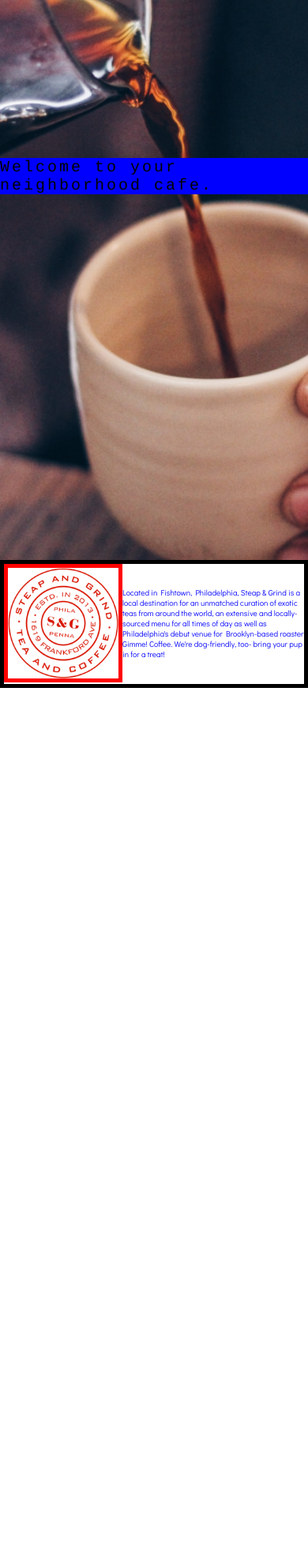
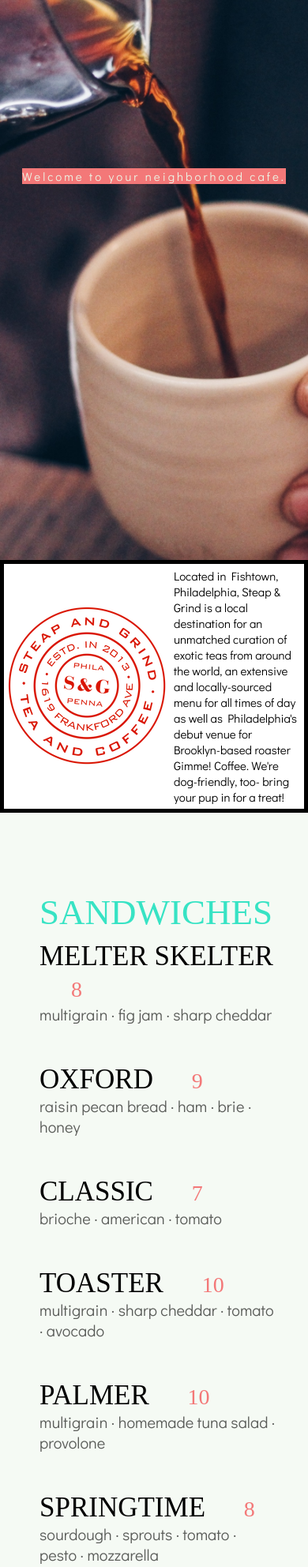
Before and after one commit to bummings/steap-grind, a PHP site: page / in a window 390 px wide. Shown: the part 262-2246 px from the top of the page at 79% size. Before the commit the page ends 1133 px from the top, so only its background shows below. Run offline with PHP 8.4, Linux system fonts and the light colour scheme.

Commit message:
media queries fixed

```diff
--- a/css/style.css
+++ b/css/style.css
@@ -21,15 +21,6 @@ $breakoint argument choices-
 
 html {
   font-size: 62.5%; }
-  @media (max-width: 75em) {
-    html {
-      color: red; } }
-  @media (max-width: 56.25em) {
-    html {
-      color: green; } }
-  @media (max-width: 40em) {
-    html {
-      color: blue; } }
 
 body {
   box-sizing: border-box; }
@@ -103,51 +94,62 @@ body {
   font-weight: 100;
   font-family: Didact Gothic;
   letter-spacing: 3px; }
-  .hero--welcome {
-    background-color: orange; }
   @media (max-width: 112.5em) {
     .hero--welcome {
-        background: white;
+      background: #F37878;
+      color: #ECF5E5;
       font-size: 4.8rem; } }
   @media (max-width: 75em) {
     .hero--welcome {
-        background-color: green;
       font-size: 4rem; } }
   @media (max-width: 56.25em) {
     .hero--welcome {
-        font-size: 3rem;
-        background-color: red;
-        color: black;
-        font-family: 'courier'; } }
+      font-size: 2.5rem; } }
   @media (max-width: 40em) {
     .hero--welcome {
-        font-size: 2rem;
-        background-color: blue; } }
+      font-size: 1.5rem; } }
 
 .about {
   background-color: #fff;
   display: flex;
   justify-content: center;
   align-items: center;
-  border: 5px solid black; }
+  border: 5px solid black;
+  padding: 4rem 5rem; }
+  @media (max-width: 56.25em) {
+    .about {
+      padding: .5rem; } }
   .about--logo__logo {
     height: 348px;
-    width: 348px; }
+    width: 348px;
+    margin-right: 5rem; }
     @media (max-width: 75em) {
       .about--logo__logo {
-        border: 5px dotted black;
+        height: 300px;
+        width: 300px; } }
+    @media (max-width: 56.25em) {
+      .about--logo__logo {
+        height: 250px;
+        width: 250px;
+        margin-right: 1rem; } }
+    @media (max-width: 40em) {
+      .about--logo__logo {
         height: 200px;
         width: 200px; } }
+  .about--text {
+    font-family: Didact Gothic;
+    font-size: 3rem; }
+    @media (max-width: 75em) {
+      .about--text {
+        font-size: 2.7rem; } }
     @media (max-width: 56.25em) {
-      .about--logo__logo {
-        border: 5px solid red;
-        height: 150px;
-        width: 150px; } }
       .about--text {
-    font-family: Didact Gothic; }
+        font-size: 2rem; } }
+    @media (max-width: 40em) {
+      .about--text {
+        font-size: 1.5rem; } }
 
 .menu {
-  height: 100vh;
   display: grid;
   grid-column: center-start / center-end;
   padding: 10rem 5rem;
@@ -160,42 +162,86 @@ body {
     text-transform: uppercase;
     color: #37E3C4;
     font-size: 7.3rem; }
+    @media (max-width: 56.25em) {
+      .menu--item__section {
+        font-size: 5rem; } }
+    @media (max-width: 40em) {
+      .menu--item__section {
+        font-size: 4.5rem; } }
+  @media (max-width: 56.25em) {
+    .menu--item__item {
+      margin-bottom: 4rem; } }
   .menu--item__item--name {
     font-family: 'Dense';
     text-transform: uppercase;
     font-size: 5.3rem; }
+    @media (max-width: 56.25em) {
+      .menu--item__item--name {
+        font-size: 4rem; } }
+    @media (max-width: 40em) {
+      .menu--item__item--name {
+        font-size: 3.5rem; } }
   .menu--item__item--price {
     margin-left: 4rem;
     color: #F37878;
-    font-size: 3rem; }
+    font-size: 3.6rem; }
+    @media (max-width: 56.25em) {
+      .menu--item__item--price {
+        font-size: 3rem; } }
+    @media (max-width: 40em) {
+      .menu--item__item--price {
+        font-size: 2.8rem; } }
   .menu--item__item--description {
     font-family: Didact Gothic;
     font-size: 2rem;
     color: #595B58; }
 
 .findus {
-  background-color: #37E3C4;
+  background-color: #F37878;
   color: #18191D;
   height: 75vh;
   font-family: Didact Gothic;
   display: flex;
-  align-items: center; }
-  .findus--map {
-    padding: 3rem; }
+  align-items: center;
+  padding-left: 3rem;
+  padding-right: 12rem; }
+  @media (max-width: 56.25em) {
+    .findus {
+      padding-right: 2rem; } }
+  @media (max-width: 40em) {
+    .findus {
+      padding-right: .5rem;
+      padding-left: 1rem; } }
+  @media (max-width: 75em) {
+    .findus--map__map {
+      height: 311.2px;
+      width: 400px; } }
+  @media (max-width: 56.25em) {
+    .findus--map__map {
+      height: 252.85px;
+      width: 325px; } }
   @media (max-width: 40em) {
     .findus--map__map {
-        height: 100px;
-        width: 100px; } }
+      height: 155.6px;
+      width: 200px; } }
   .findus--text {
-    padding: 5rem;
-    padding-right: 12rem; }
+    padding: 5rem; }
+    @media (max-width: 40em) {
+      .findus--text {
+        padding: .5rem; } }
     .findus--text__text {
       font-size: 2.5rem; }
+      @media (max-width: 56.25em) {
+        .findus--text__text {
+          font-size: 1.8rem; } }
+      @media (max-width: 40em) {
+        .findus--text__text {
+          font-size: 1rem; } }
 
 .social {
   background-color: greenyellow;
   font-size: 4.8rem;
-  height: 110vh;
+  height: 100vh;
   display: flex;
   justify-content: center;
   align-items: center;
--- a/index.html
+++ b/index.html
@@ -11,12 +11,11 @@
 </head>
 
 <body>
-  <div class="container">
+
+<div class="container">
 
 
-    <!-- <div class="bruh">say bruh</div> -->
 
-<!-- ok bruh right here !!!!!!!!!!!!!!!!!!!!!!!! -->
 
   <!-- <nav class="nav">
     <div class="nav__contact">
@@ -72,13 +71,12 @@
 
 
 
-  <!-- <section class="menu">
+  <section class="menu">
     <div class="menu--item__section">Sandwiches</div>
-
-
     <div class="menu--item__item">
       <div class="menu--item__item--name">
-        Melter Skelter <span class='menu--item__item--price'>8</span>
+        Melter Skelter
+        <span class='menu--item__item--price'>8</span>
       </div>
       <div class="menu--item__item--description">
         multigrain · fig jam · sharp cheddar
@@ -87,7 +85,8 @@
 
     <div class="menu--item__item">
       <div class="menu--item__item--name">
-        Oxford <span class='menu--item__item--price'>9</span>
+        Oxford
+        <span class='menu--item__item--price'>9</span>
       </div>
       <div class="menu--item__item--description">
         raisin pecan bread · ham · brie · honey
@@ -96,7 +95,8 @@
 
     <div class="menu--item__item">
       <div class="menu--item__item--name">
-        Classic <span class='menu--item__item--price'>7</span>
+        Classic
+        <span class='menu--item__item--price'>7</span>
       </div>
       <div class="menu--item__item--description">
         brioche · american · tomato
@@ -105,7 +105,8 @@
 
     <div class="menu--item__item">
       <div class="menu--item__item--name">
-        Toaster <span class='menu--item__item--price'>10</span>
+        Toaster
+        <span class='menu--item__item--price'>10</span>
       </div>
       <div class="menu--item__item--description">
         multigrain · sharp cheddar · tomato · avocado
@@ -114,7 +115,8 @@
 
     <div class="menu--item__item">
       <div class="menu--item__item--name">
-        Palmer <span class='menu--item__item--price'>10</span>
+        Palmer
+        <span class='menu--item__item--price'>10</span>
       </div>
       <div class="menu--item__item--description">
         multigrain · homemade tuna salad · provolone
@@ -123,7 +125,8 @@
 
     <div class="menu--item__item">
       <div class="menu--item__item--name">
-        Springtime <span class='menu--item__item--price'>8</span>
+        Springtime
+        <span class='menu--item__item--price'>8</span>
       </div>
       <div class="menu--item__item--description">
         sourdough · sprouts · tomato · pesto · mozzarella
@@ -132,7 +135,8 @@
 
     <div class="menu--item__item">
       <div class="menu--item__item--name">
-        Mikey <span class='menu--item__item--price'>9</span>
+        Mikey
+        <span class='menu--item__item--price'>9</span>
       </div>
       <div class="menu--item__item--description">
         sourdough · turkey · tomato chutney · romaine · onion · provolone
@@ -141,7 +145,8 @@
 
     <div class="menu--item__item">
       <div class="menu--item__item--name">
-        Curry "Chicken" <span class='menu--item__item--price'>10</span>
+        Curry "Chicken"
+        <span class='menu--item__item--price'>10</span>
       </div>
       <div class="menu--item__item--description">
         toasted multigrain · homemade curry "chicken" salad · romaine
@@ -150,7 +155,8 @@
 
     <div class="menu--item__item">
       <div class="menu--item__item--name">
-        Veg <span class='menu--item__item--price'>8</span>
+        Veg
+        <span class='menu--item__item--price'>8</span>
       </div>
       <div class="menu--item__item--description">
         multigrain · homemade hummus · cucumber · avocado · sprouts
@@ -159,7 +165,8 @@
 
     <div class="menu--item__item">
       <div class="menu--item__item--name">
-        B.L.A.T. <span class='menu--item__item--price'>10</span>
+        B.L.A.T.
+        <span class='menu--item__item--price'>10</span>
       </div>
       <div class="menu--item__item--description">
         toasted multigrain · basil · mayo · bacon · lettuce · avocado · tomato
@@ -168,10 +175,53 @@
 
     <div class="menu--item__item">
       <div class="menu--item__item--name">
-        The Kensington <span class='menu--item__item--price'>8</span>
+        The Kensington
+        <span class='menu--item__item--price'>8</span>
       </div>
       <div class="menu--item__item--description">
         sourdough · ham · saffron · chutney · mustard · cheddar
+      </div>
+    </div>
+
+
+    <div class="menu--item__section">Salads</div>
+    <div class="menu--item__item">
+      <div class="menu--item__item--name">
+        Arugula
+        <span class='menu--item__item--price'>10</span>
+      </div>
+      <div class="menu--item__item--description">
+        fresh arugula · roasted walnuts · cranberries · goat cheese
+      </div>
+    </div>
+
+    <div class="menu--item__item">
+      <div class="menu--item__item--name">
+        Veggie
+        <span class='menu--item__item--price'>10</span>
+      </div>
+      <div class="menu--item__item--description">
+        mixed greens · housemade hummus · avocado · cucumber · sprouts
+      </div>
+    </div>
+
+    <div class="menu--item__item">
+      <div class="menu--item__item--name">
+        Caprese
+        <span class='menu--item__item--price'>10</span>
+      </div>
+      <div class="menu--item__item--description">
+        fresh mozzarella · tomato basil · basalmic reduction · extra virgin olive oil
+      </div>
+    </div>
+
+    <div class="menu--item__item">
+      <div class="menu--item__item--name">
+        Tuna
+        <span class='menu--item__item--price'>12</span>
+      </div>
+      <div class="menu--item__item--description">
+        mixed greens · housemade tuna salad · sprouts · cucumber · avocado
       </div>
     </div>
 
@@ -181,20 +231,16 @@
 
 
 
-
-
-
-
-
-
   <section class="findus">
     <div class="findus--map">
-      <img class="findus--map__map" src="assets/img/map-invert.png" alt="">
+      <!-- <img class="findus--map__map" src="assets/img/map-invert.png" alt="map"> -->
+      <!-- <iframe src="https://www.google.com/maps/embed?pb=!1m18!1m12!1m3!1d3057.5183128376266!2d-75.13519918491573!3d39.97452097941888!2m3!1f0!2f0!3f0!3m2!1i1024!2i768!4f13.1!3m3!1m2!1s0x89c6c86ac6ba3ba7%3A0xc2ba3d5122559d07!2sSteap+and+Grind!5e0!3m2!1sen!2sus!4v1525298204034" width="400" height="300" frameborder="0" style="border:0" allowfullscreen></iframe> -->
     </div>
     <div class="findus--text">
-      <p class="findus--text__text">We are located in the heart of Fishtown at 1619 Franford Avenue, across from Palmer Park and a 2 minute walk from the Girard
-      stop. Look for the big, beautiful brick building.</p>
+      <p class="findus--text__text">We are located in the heart of Fishtown at 1619 Franford Avenue, across from Palmer Park and a 2 minute walk from the
+        Girard stop. Look for the big, beautiful brick building.</p>
     </div>
+
   </section>
 
 
@@ -218,11 +264,13 @@
       <img class="footer--logo" src="assets/img/logo2.png" alt="steap logo">
     </div>
     <div class="footer--address">
-      1619 Frankford Avenue
+      1619 Frankford Ave
+      <br>Phila, PA 19122
+      <br>(267) 858-4427
     </div>
   </section>
 
-  </div> -->
+</div>
 
 </body>
 
--- a/sass/base/_base.scss
+++ b/sass/base/_base.scss
@@ -16,16 +16,16 @@ html {
   }
 
   @include respond(tab-land) {
-    color: red
+    // color: red
   }
 
   @include respond(tab-port) {
-    color: green;
+    // color: green;
 
   }
 
   @include respond(phone) {
-    color: blue;
+    // color: blue;
   }
 
   @include respond(big-desktop) {
--- a/sass/layout/_about.scss
+++ b/sass/layout/_about.scss
@@ -4,36 +4,52 @@
   justify-content: center;
   align-items: center;
   border: 5px solid black;
-  // padding: 4rem 5rem;
+  padding: 4rem 5rem;
+
+  @include respond (tab-port) {
+    padding: .5rem;
+  }
 
   &--logo {
 
     &__logo {
       height: 348px;
       width: 348px;
-      // margin-right: 10rem;
+      margin-right: 5rem;
 
       @include respond(tab-land) {
-        border: 5px dotted black;
+        height: 300px;
+        width: 300px;
+      }
+
+      @include respond(tab-port) {
+        height: 250px;
+        width: 250px;
+        margin-right: 1rem;
+      }
+
+      @include respond(phone) {
         height: 200px;
         width: 200px;
       }
-
-      @include respond(tab-port) {
-        border: 5px solid red;
-        height: 150px;
-        width: 150px;
-      }
-
-      // @include respond(phone) {
-      //   height: 100px;
-      //   width: 100px;
-      // }
     }
   }
 
   &--text {
     font-family: $font-primary;
+    font-size: 3rem;
+
+    @include respond(tab-land) {
+      font-size: 2.7rem;
+    }
+
+    @include respond(tab-port) {
+      font-size: 2rem;
+    }
+
+    @include respond(phone) {
+      font-size: 1.5rem;
+    }
   }
 
 }
--- a/sass/layout/_findus.scss
+++ b/sass/layout/_findus.scss
@@ -1,29 +1,59 @@
 .findus {
-  background-color: $color-secondary;
+  background-color: $color-primary;
   color: $color-offblack;
   height: 75vh;
   // font-size: 3.6rem;
   font-family: $font-primary;
   display: flex;
   align-items: center;
+  padding-left: 3rem;
+  padding-right: 12rem;
 
-  &--map {
-    padding: 3rem;
+  @include respond(tab-port) {
+    padding-right: 2rem;
+  }
 
-    &__map {
-      @include respond(phone) {
-        height: 100px;
-        width: 100px;
-      }
+  @include respond(phone) {
+    padding-right: .5rem;
+    padding-left: 1rem;
+  }
+
+  &--map__map {
+    @include respond(tab-land) {
+      height: 311.2px;
+      width: 400px;
+    }
+
+    @include respond(tab-port) {
+      height: 252.85px;
+      width: 325px;
+    }
+
+    @include respond(phone) {
+      height: 155.6px;
+      width: 200px;
     }
   }
 
+
   &--text {
     padding: 5rem;
-    padding-right: 12rem;
+
+    @include respond(phone) {
+      padding: .5rem;
+    }
 
     &__text {
       font-size: 2.5rem;
+
+      @include respond(tab-port) {
+        font-size: 1.8rem;
+
+      }
+
+      @include respond(phone) {
+        font-size: 1rem;
+      }
     }
 
   }
--- a/sass/layout/_footer.scss
+++ b/sass/layout/_footer.scss
@@ -1,17 +1,55 @@
 .footer {
   background-color: $color-primary;
   font-family: $font-primary;
-  height: 10rem;
+  font-size: 1.8rem;
+  height: 13rem;
   display: flex;
   align-items: center;
+  justify-content: space-around;
+
+  @include respond(tab-land) {
+    height: 10rem;
+  }
+
+  @include respond(tab-port) {
+    height: 7.5rem;
+    font-size: 1.2rem;
+  }
+
+  @include respond(phone) {
+    height: 5rem;
+    font-size: .5rem;
+  }
+
+
+
+
 
   &--logo {
     height: 74px;
     width: 584px;
+
+    @include respond (tab-land) {
+      height: 55.5px;
+      width: 428px;
+    }
+
+    @include respond(tab-port) {
+      height: 48.1px;
+      width: 379.6px;
+    }
+
+    @include respond(phone) {
+      height: 25.9px;
+      width: 204.4px;
+    }
   }
 
   &--address {
-    justify-items: flex-end;
+
+    @include respond(phone) {
+      text-transform: uppercase;
+    }
 
   }
 }
--- a/sass/layout/_hero.scss
+++ b/sass/layout/_hero.scss
@@ -12,37 +12,29 @@
   justify-content: center;
   align-items: center;
 
-    // font-size: 6.4rem;
-
     font-weight: 100;
     font-family: $font-primary;
-    // color: $color-offwhite;
     letter-spacing: 3px;
-    // margin-bottom: 20rem;
 
   &--welcome {
-    background-color: orange;
 
     @include respond(laptop) {
-      background: white;
+      background: $color-primary;
+      color: $color-offwhite;
       font-size: 4.8rem;
     }
 
     @include respond(tab-land) {
-      background-color: green;
+      // background-color: green;
       font-size: 4rem;
     }
 
     @include respond(tab-port) {
-      font-size: 3rem;
-      background-color: red;
-      color: black;
-      font-family: 'courier';
+      font-size: 2.5rem;
     }
 
     @include respond(phone) {
-      font-size: 2rem;
-      background-color: blue;
+      font-size: 1.5rem;
     }
   }
 }
--- a/sass/layout/_menu.scss
+++ b/sass/layout/_menu.scss
@@ -1,13 +1,11 @@
 .menu {
 
-  height: 100vh;
+  // height: 100vh;
 
   display: grid;
   grid-column: center-start / center-end;
   padding: 10rem 5rem;
 
-  // grid-template-columns: repeat(auto-fit, minmax(25rem, 1fr));
-  // grid-gap: 7rem;
   grid-template-columns: repeat(auto-fit, minmax(30rem, 1fr));
   grid-row-gap: 1rem;
   grid-column-gap: 8rem;
@@ -22,24 +20,48 @@
       text-transform: uppercase;
       color: $color-secondary;
       font-size: 7.3rem;
+
+      @include respond(tab-port) {
+        font-size: 5rem;
+      }
+
+      @include respond(phone) {
+        font-size: 4.5rem;
+      }
     }
 
     &__item {
-      // border: 5px solid red;
+      @include respond(tab-port) {
+        margin-bottom: 4rem;
+      }
 
       &--name {
         // font-family: $font-primary;
         font-family: 'Dense';
         text-transform: uppercase;
-        // font-size: 3.2rem;
         font-size: 5.3rem;
+
+        @include respond(tab-port) {
+          font-size: 4rem;
+        }
+
+        @include respond(phone) {
+          font-size: 3.5rem;
+        }
       }
 
       &--price {
         margin-left: 4rem;
         color: $color-primary;
-        font-size: 3rem;
-        // align-self: center;  ????
+        font-size: 3.6rem;
+
+        @include respond(tab-port) {
+          font-size: 3rem;
+        }
+
+        @include respond(phone) {
+          font-size: 2.8rem;
+        }
       }
 
       &--description {
@@ -49,38 +71,4 @@
       }
     }
   }
-
-
-
-
-
-
-
-
-
-
-  // border: 5px solid black;
-
-  // &--header {
-  //   border: 3px solid black;
-  // }
-
-  // &--item {
-
-  //   &__title {
-  //     text-transform: uppercase;
-  //     margin: 1rem;
-  //   }
-
-  //   // &__price {
-
-  //   // }
-
-  //   &__description {
-  //     margin: 0;
-  //     font-size: 2rem;
-  //     font-family: $font-primary;
-  //     color: $color-offblack;
-  //   }
-  // }
 }
--- a/sass/layout/_social.scss
+++ b/sass/layout/_social.scss
@@ -1,7 +1,7 @@
 .social {
   background-color: greenyellow;
   font-size: 4.8rem;
-  height: 110vh;
+  height: 100vh;
   display: flex;
   justify-content: center;
   align-items: center;
@@ -14,6 +14,10 @@
 
   &--text {
     margin-bottom: 5rem;
+
+    @include respond(phone) {
+      font-size: 2.4rem;
+    }
   }
 
   &--icons {
@@ -22,6 +26,18 @@
 
     &__icon {
       margin: 0 8rem;
+
+      @include respond(tab-port) {
+        height: 96px;
+        width: 96px;
+        margin: 4rem;
+      }
+
+      @include respond(phone) {
+        height: 43px;
+        width: 43px;
+        margin: 2rem;
+      }
     }
   }
 }
```
Also changed, not shown: other parts of css/style.css (+42 -3 lines), 1 other file. Lines whose indentation alone changed are shown as unchanged.
